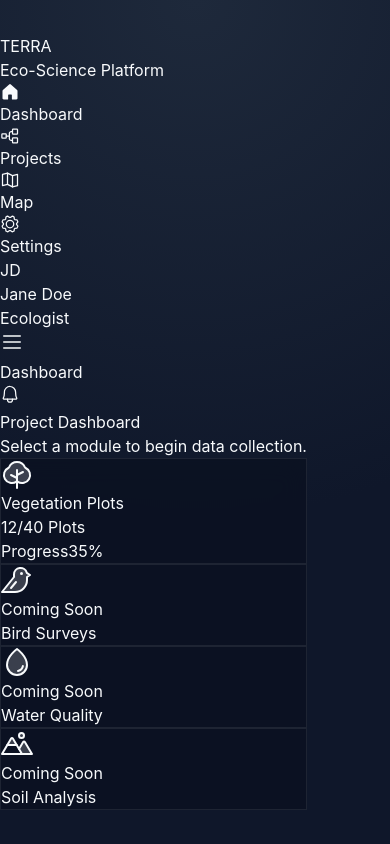
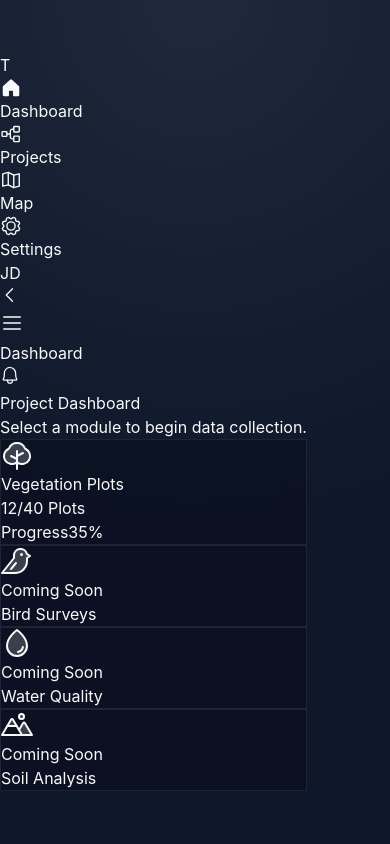
Before and after one commit to RSuyash/Aranya, a React (Vite) app: page / in a window 390 px wide. Both pictures are taken after a click on the button 12 px from the left and 342 px from the top of the page. Built offline with nearby package versions, Linux system fonts and the light colour scheme.

Commit message:
feat: implement collapsible sidebar with responsive support

```diff
--- a/src/components/Sidebar.tsx
+++ b/src/components/Sidebar.tsx
@@ -1,9 +1,14 @@
 import React from 'react';
 import { NavLink } from 'react-router-dom';
-import { House, TreeStructure, Gear, MapTrifold } from 'phosphor-react';
+import { House, TreeStructure, Gear, MapTrifold, CaretLeft } from 'phosphor-react';
 import clsx from 'clsx';
 
-export const Sidebar: React.FC = () => {
+interface SidebarProps {
+  collapsed?: boolean;
+  onToggleCollapse?: () => void;
+}
+
+export const Sidebar: React.FC<SidebarProps> = ({ collapsed = false, onToggleCollapse }) => {
   const navItems = [
     { icon: House, label: 'Dashboard', path: '/' },
     { icon: TreeStructure, label: 'Projects', path: '/projects' },
@@ -12,43 +17,80 @@ export const Sidebar: React.FC = () => {
   ];
 
   return (
-    <aside className="w-full h-full bg-panel border-r border-border flex flex-col">
-      <div className="p-6 border-b border-border">
-        <h1 className="text-xl font-bold tracking-wide text-primary">TERRA</h1>
-        <p className="text-xs text-text-muted mt-1">Eco-Science Platform</p>
+    <aside className={clsx(
+      "h-full bg-panel border-r border-border flex flex-col transition-all duration-300",
+      collapsed ? "w-20" : "w-64"
+    )}>
+      {/* Logo Section */}
+      <div className={clsx(
+        "h-16 flex items-center border-b border-border transition-all duration-300",
+        collapsed ? "justify-center px-0" : "px-6"
+      )}>
+        {collapsed ? (
+          <span className="text-xl font-bold text-primary">T</span>
+        ) : (
+          <div>
+            <h1 className="text-xl font-bold tracking-wide text-primary">TERRA</h1>
+            <p className="text-xs text-text-muted mt-0.5">Eco-Science Platform</p>
+          </div>
+        )}
       </div>
 
-      <nav className="flex-1 p-4 space-y-2">
+      {/* Navigation */}
+      <nav className="flex-1 p-3 space-y-2 overflow-y-auto overflow-x-hidden">
         {navItems.map((item) => (
           <NavLink
             key={item.path}
             to={item.path}
             className={({ isActive }) =>
               clsx(
-                'flex items-center gap-3 px-4 py-3 rounded-lg transition-all duration-200',
+                'flex items-center gap-3 px-3 py-3 rounded-lg transition-all duration-200 group relative',
                 'text-sm font-medium',
                 isActive
                   ? 'bg-primary-dim text-primary border border-primary/20'
-                  : 'text-text-muted hover:bg-panel-soft hover:text-text-main'
+                  : 'text-text-muted hover:bg-panel-soft hover:text-text-main',
+                collapsed && 'justify-center'
               )
             }
           >
-            <item.icon size={20} weight={item.path === '/' ? 'fill' : 'regular'} />
-            {item.label}
+            <item.icon size={22} weight={item.path === '/' ? 'fill' : 'regular'} />
+
+            {!collapsed && <span>{item.label}</span>}
+
+            {/* Tooltip for collapsed state */}
+            {collapsed && (
+              <div className="absolute left-full ml-2 px-2 py-1 bg-panel border border-border rounded text-xs text-text-main opacity-0 group-hover:opacity-100 pointer-events-none whitespace-nowrap z-50 shadow-xl">
+                {item.label}
+              </div>
+            )}
           </NavLink>
         ))}
       </nav>
 
-      <div className="p-4 border-t border-border">
-        <div className="flex items-center gap-3 px-4 py-3 rounded-lg bg-panel-soft border border-border">
-          <div className="w-8 h-8 rounded-full bg-primary/20 flex items-center justify-center text-primary text-xs font-bold">
+      {/* User Profile & Toggle */}
+      <div className="p-3 border-t border-border space-y-2">
+        <div className={clsx(
+          "flex items-center gap-3 p-2 rounded-lg bg-panel-soft border border-border transition-all",
+          collapsed ? "justify-center" : "px-3"
+        )}>
+          <div className="w-8 h-8 min-w-[2rem] rounded-full bg-primary/20 flex items-center justify-center text-primary text-xs font-bold">
             JD
           </div>
-          <div className="flex-1 min-w-0">
-            <p className="text-sm font-medium text-text-main truncate">Jane Doe</p>
-            <p className="text-xs text-text-muted truncate">Ecologist</p>
-          </div>
+          {!collapsed && (
+            <div className="flex-1 min-w-0 overflow-hidden">
+              <p className="text-sm font-medium text-text-main truncate">Jane Doe</p>
+              <p className="text-xs text-text-muted truncate">Ecologist</p>
+            </div>
+          )}
         </div>
+
+        {/* Desktop Collapse Toggle */}
+        <button
+          onClick={onToggleCollapse}
+          className="hidden md:flex w-full items-center justify-center p-2 text-text-muted hover:text-text-main hover:bg-panel-soft rounded-lg transition-colors"
+        >
+          <CaretLeft size={20} className={clsx("transition-transform duration-300", collapsed && "rotate-180")} />
+        </button>
       </div>
     </aside>
   );
--- a/src/layouts/AppShell.tsx
+++ b/src/layouts/AppShell.tsx
@@ -1,35 +1,47 @@
-import React, { useState } from 'react';
-import { Outlet } from 'react-router-dom';
+import React, { useState, useEffect } from 'react';
+import { Outlet, useLocation } from 'react-router-dom';
 import { Sidebar } from '../components/Sidebar';
 import { Header } from '../components/Header';
 import clsx from 'clsx';
 
 export const AppShell: React.FC = () => {
-    const [isSidebarOpen, setIsSidebarOpen] = useState(false);
+    const [isMobileMenuOpen, setIsMobileMenuOpen] = useState(false);
+    const [isDesktopCollapsed, setIsDesktopCollapsed] = useState(false);
+    const location = useLocation();
+
+    // Close mobile menu on route change
+    useEffect(() => {
+        setIsMobileMenuOpen(false);
+    }, [location.pathname]);
 
     return (
-        <div className="min-h-screen bg-bg-app text-text-main font-sans flex">
+        <div className="min-h-screen bg-bg-app text-text-main font-sans flex overflow-hidden">
             {/* Mobile Sidebar Overlay */}
-            {isSidebarOpen && (
+            {isMobileMenuOpen && (
                 <div
-                    className="fixed inset-0 bg-black/50 z-20 md:hidden backdrop-blur-sm"
-                    onClick={() => setIsSidebarOpen(false)}
+                    className="fixed inset-0 bg-black/60 z-40 md:hidden backdrop-blur-sm animate-in fade-in"
+                    onClick={() => setIsMobileMenuOpen(false)}
                 />
             )}
 
-            {/* Sidebar */}
+            {/* Sidebar Container */}
             <div className={clsx(
-                "fixed md:static inset-y-0 left-0 z-30 w-64 transform transition-transform duration-300 ease-in-out md:transform-none",
-                isSidebarOpen ? "translate-x-0" : "-translate-x-full"
+                "fixed md:static inset-y-0 left-0 z-50 h-full transform transition-all duration-300 ease-in-out",
+                isMobileMenuOpen ? "translate-x-0" : "-translate-x-full md:translate-x-0",
+                isDesktopCollapsed ? "md:w-20" : "md:w-64",
+                "w-64" // Mobile width is always fixed
             )}>
-                <Sidebar />
+                <Sidebar
+                    collapsed={isDesktopCollapsed}
+                    onToggleCollapse={() => setIsDesktopCollapsed(!isDesktopCollapsed)}
+                />
             </div>
 
             {/* Main Content */}
-            <div className="flex-1 flex flex-col min-w-0">
-                <Header onMenuClick={() => setIsSidebarOpen(!isSidebarOpen)} />
-                <main className="flex-1 p-4 md:p-8 overflow-auto">
-                    <div className="max-w-6xl mx-auto w-full animate-in fade-in duration-500">
+            <div className="flex-1 flex flex-col min-w-0 h-screen overflow-hidden relative">
+                <Header onMenuClick={() => setIsMobileMenuOpen(!isMobileMenuOpen)} />
+                <main className="flex-1 p-4 md:p-6 overflow-y-auto scroll-smooth">
+                    <div className="max-w-7xl mx-auto w-full animate-in fade-in duration-500 pb-20">
                         <Outlet />
                     </div>
                 </main>
```
